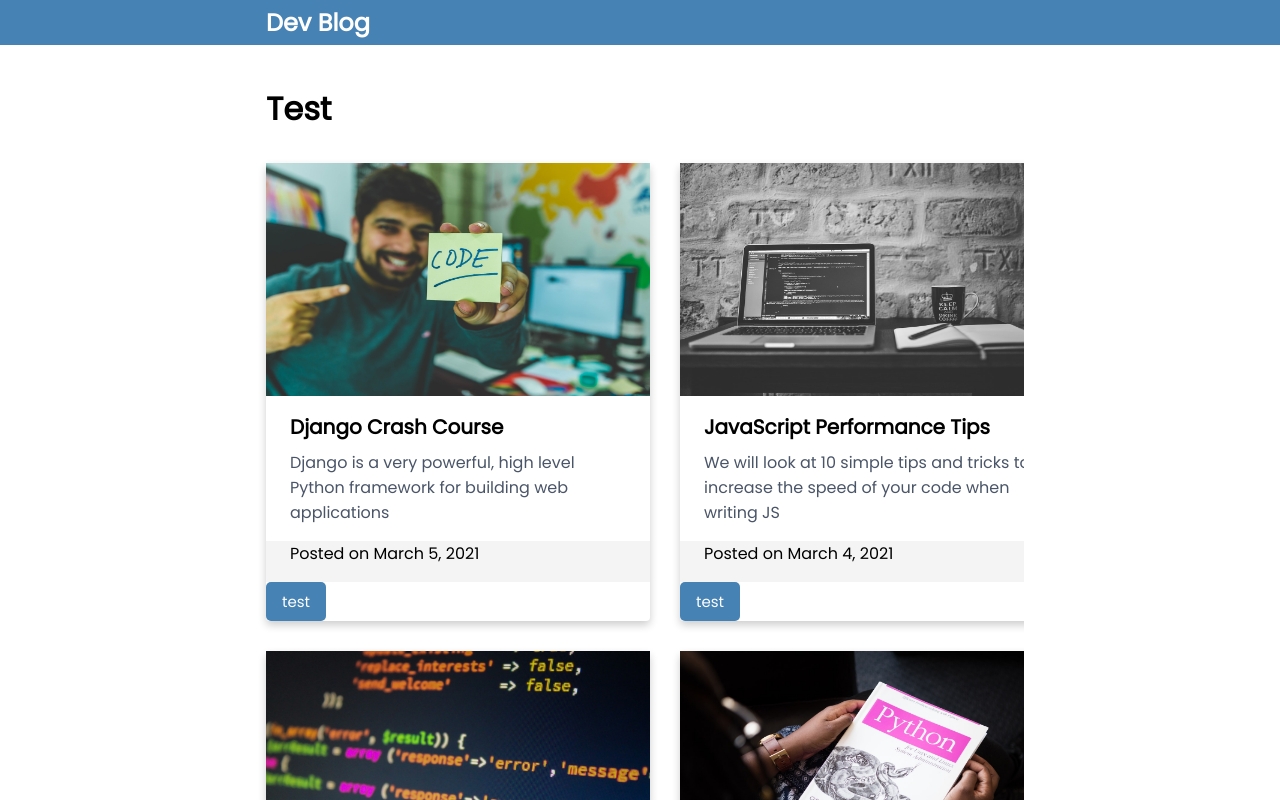
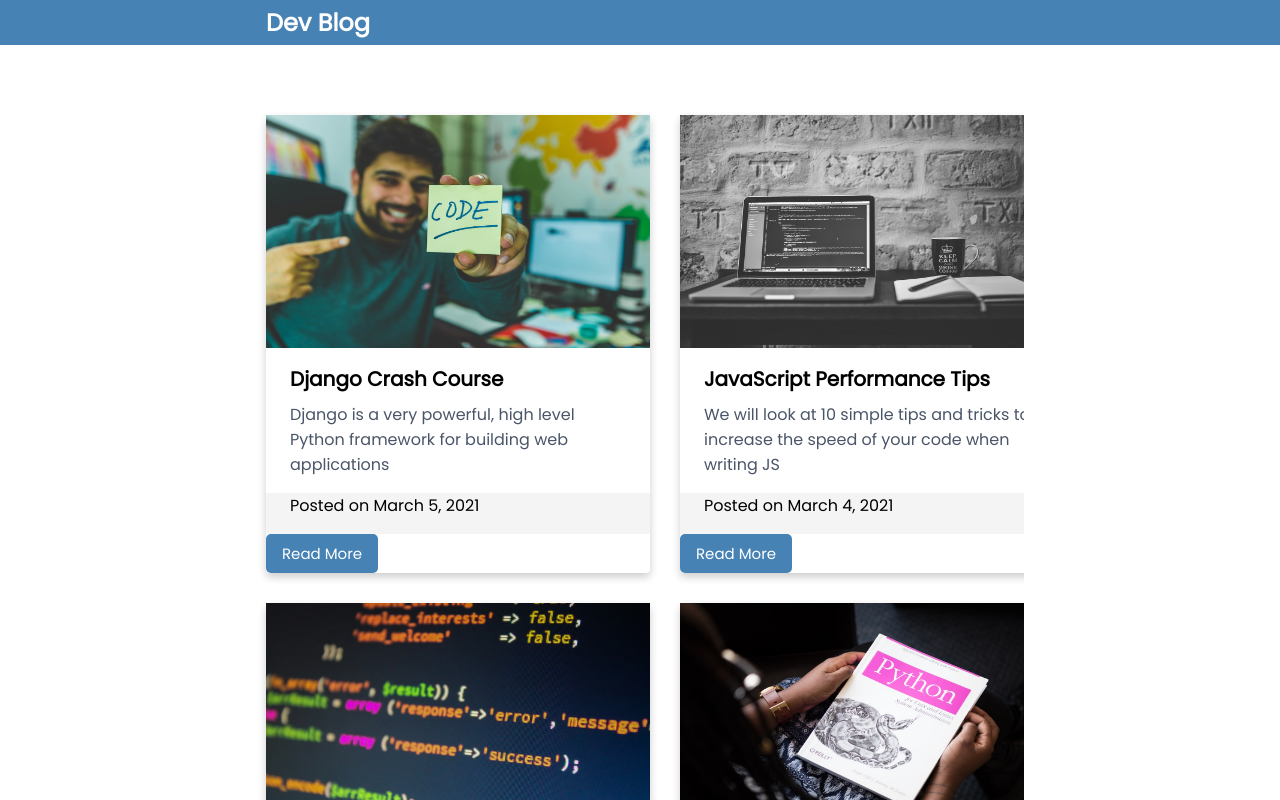
Before and after one commit to Rekal87/nextjs_blog, a Next.js app: page / in a window 1280 px wide. Shown: the top 800 px of the page. Built offline with nearby package versions, Linux system fonts and the light colour scheme.

Commit message:
added some css

```diff
--- a/components/Post.js
+++ b/components/Post.js
@@ -18,9 +18,7 @@
 
       <div className='post-date'>Posted on {post.frontmatter.date}</div>
       <Link href={`/blog/${post.slug}`}>
-        <a href='' className='btn'>
-          test
-        </a>
+        <a className='btn'>Read More</a>
       </Link>
     </div>
   );
--- a/pages/index.js
+++ b/pages/index.js
@@ -11,7 +11,6 @@
       <Head>
         <title>Nextjs Markdown Blog</title>
       </Head>
-      <h1>Test</h1>
       <div className='posts'>
         {posts.map((post, index) => (
           <Post key={index} post={post} />
--- a/styles/globals.css
+++ b/styles/globals.css
@@ -79,6 +79,8 @@
 .card {
   border-radius: 0.25rem!important;
   box-shadow: 0 4px 8px 0 rgba(0, 0, 0, 0.2);
+  max-width: 384px;
+
 }
 
 .card-img {
```
